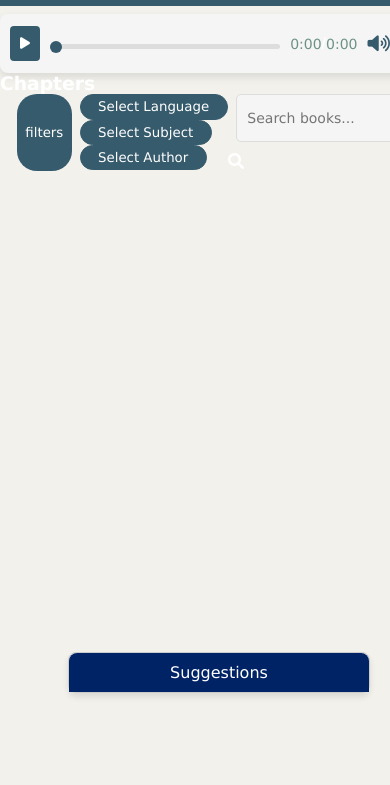
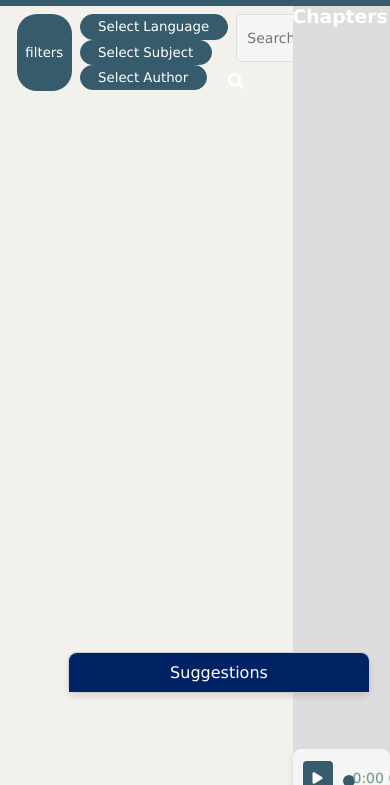
Before and after one commit to sravyam521/audiobook, a website: page public/index.html in a window 390 px wide. Shown: the part 59-844 px from the top of the page. Drawn offline with Linux system fonts and the light colour scheme; no server answers.

Commit message:
Update style.css

```diff
--- a/public/style.css
+++ b/public/style.css
@@ -132,15 +132,28 @@ nav .suggestions{
     background-color: #ddd;
 }
 
+.player{
+    background-color: #ddd;
+    height: calc(100% - 5vh);
+    margin-top: -1vh;
+    width: 25%;
+    right: 0;
+    position: fixed;
+}
+
+/* audio contros */
+
 /* Audio Player Container */
 .audio-player {
     background-color: #f5f5f5; /* Light grey background */
     border-radius: 8px;
     padding: 10px;
     width: 100%;
-    max-width: 400px;
     margin: auto;
     box-shadow: 0 4px 8px rgba(0, 0, 0, 0.1);
+    position: absolute;
+    bottom: 0;
+    box-sizing: border-box;
   }
 
   /* Control Container */
```
